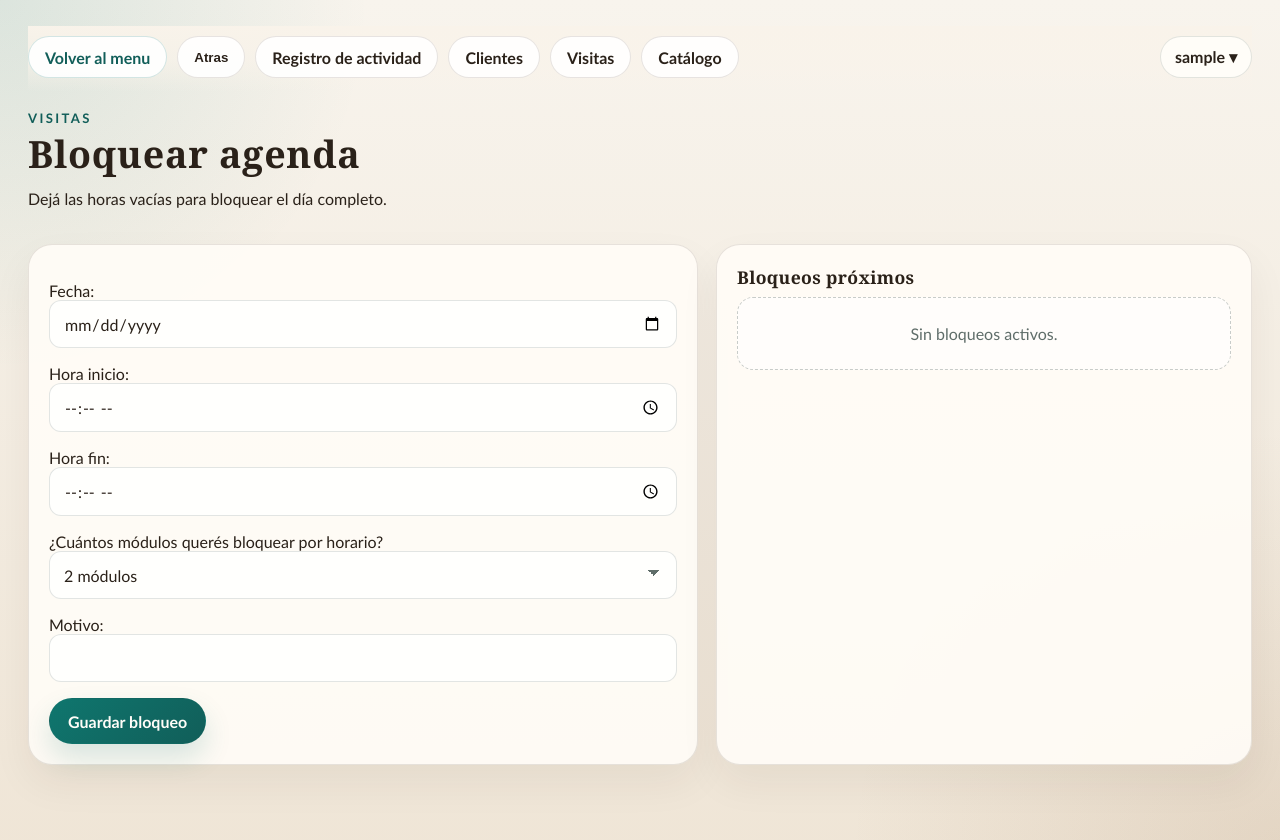
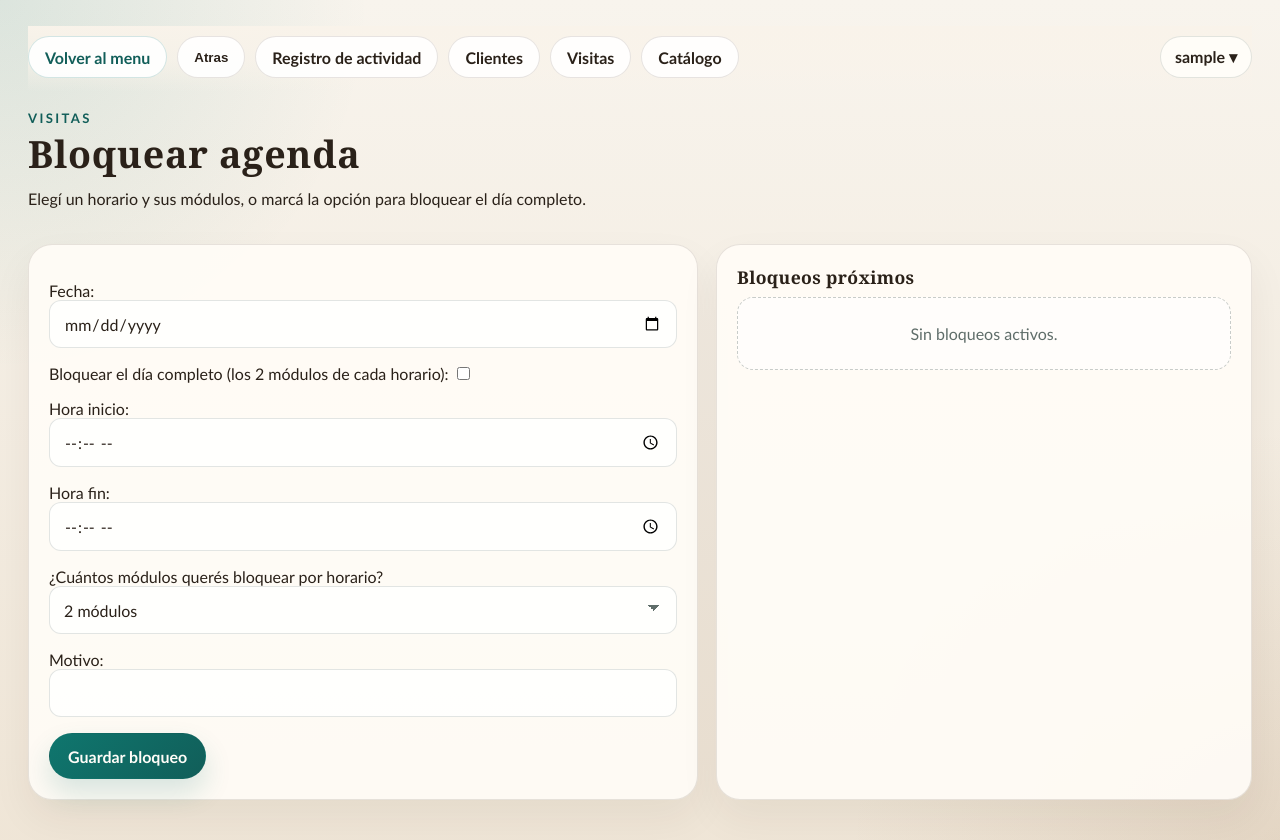
Before and after one commit to abitogonnet/abit_project, a Django app: page /visitas/gestion/bloqueos/ in a window 1280 px wide. Shown: the top 840 px of the page. Run offline with Django 5.2, Linux system fonts and the light colour scheme; the visitor is signed in with stand-in values (Sample User, id 1); data comes from the database, SQL or seed files in the repository; data that the repository does not hold is empty.

Commit message:
Add full-day visit blocking option

```diff
--- a/visitas/forms.py
+++ b/visitas/forms.py
@@ -305,9 +305,15 @@ class VisitaInternaForm(forms.ModelForm):
 
 
 class BloqueoAgendaForm(forms.ModelForm):
+    bloquear_dia_completo = forms.BooleanField(
+        required=False,
+        label="Bloquear el día completo (los 2 módulos de cada horario)",
+        widget=forms.CheckboxInput(attrs={"class": "ab-check"}),
+    )
+
     class Meta:
         model = BloqueoAgenda
-        fields = ["fecha", "hora_inicio", "hora_fin", "modulos", "motivo"]
+        fields = ["fecha", "bloquear_dia_completo", "hora_inicio", "hora_fin", "modulos", "motivo"]
         labels = {"modulos": "¿Cuántos módulos querés bloquear por horario?"}
         widgets = {
             "fecha": forms.DateInput(attrs={"class": "ab-inp", "type": "date"}),
@@ -316,3 +322,16 @@ class BloqueoAgendaForm(forms.ModelForm):
             "modulos": forms.Select(attrs={"class": "ab-sel"}),
             "motivo": forms.TextInput(attrs={"class": "ab-inp"}),
         }
+
+    def clean(self):
+        cleaned = super().clean()
+        if cleaned.get("bloquear_dia_completo"):
+            cleaned["hora_inicio"] = None
+            cleaned["hora_fin"] = None
+            cleaned["modulos"] = 2
+        elif not cleaned.get("hora_inicio") and not cleaned.get("hora_fin"):
+            self.add_error(
+                "bloquear_dia_completo",
+                "Marcá esta opción para bloquear todo el día, o elegí un horario.",
+            )
+        return cleaned
--- a/visitas/templates/visitas/bloqueos.html
+++ b/visitas/templates/visitas/bloqueos.html
@@ -1,6 +1,6 @@
 {% extends "base.html" %}
 {% block content %}
-<section class="ab-pagehero ab-pagehero-tight"><div><p class="ab-kicker">Visitas</p><h1 class="ab-title">Bloquear agenda</h1><p>Dejá las horas vacías para bloquear el día completo.</p></div></section>
+<section class="ab-pagehero ab-pagehero-tight"><div><p class="ab-kicker">Visitas</p><h1 class="ab-title">Bloquear agenda</h1><p>Elegí un horario y sus módulos, o marcá la opción para bloquear el día completo.</p></div></section>
 <section class="ab-dashboard-grid">
   <div class="ab-section-card"><form method="post">{% csrf_token %}{{ form.as_p }}<button class="ab-btn" type="submit">Guardar bloqueo</button></form></div>
   <div class="ab-section-card"><h2 class="ab-mini-title">Bloqueos próximos</h2>
```
Also changed, not shown: visitas/tests.py (+18 -0 lines).
